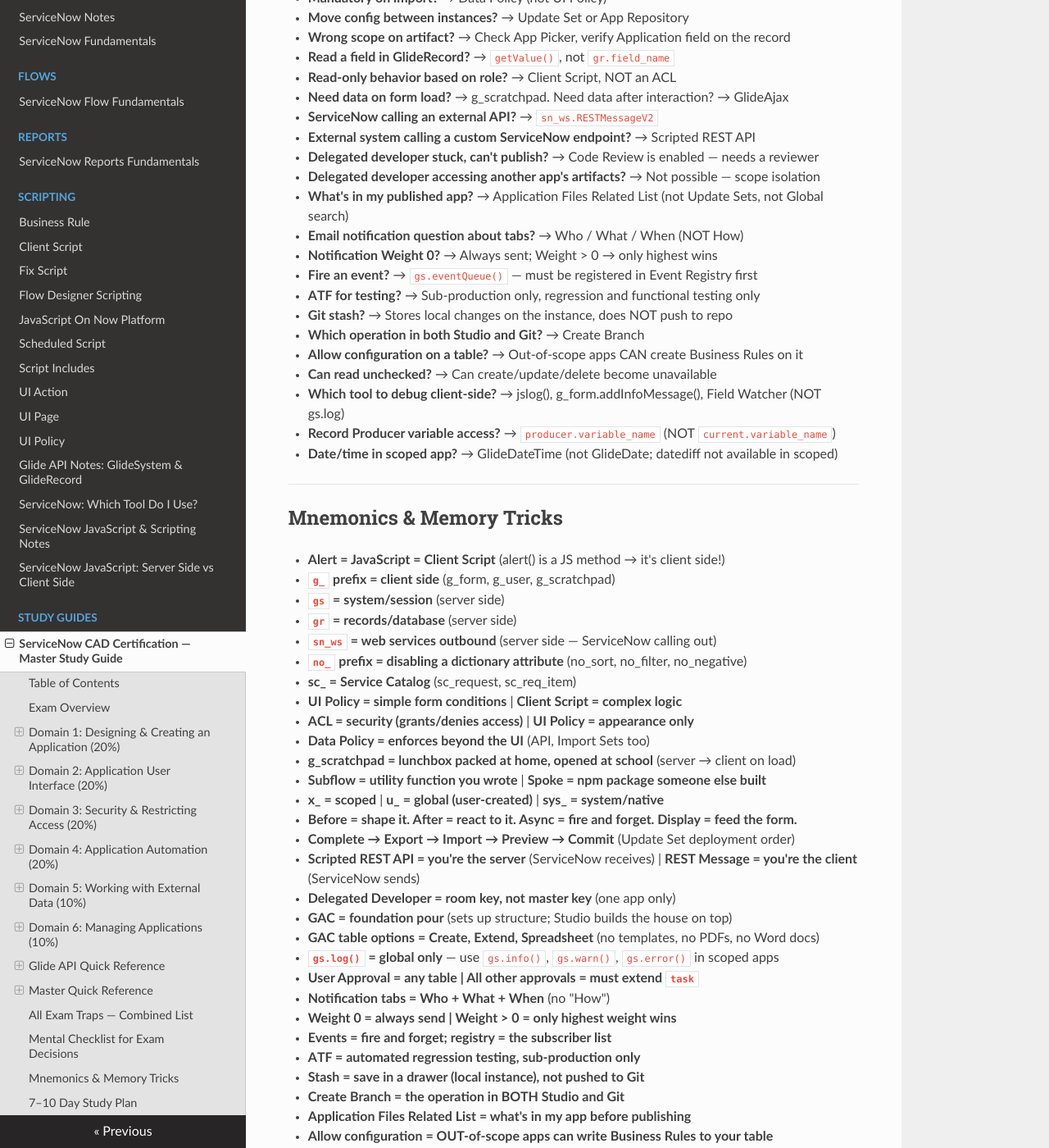
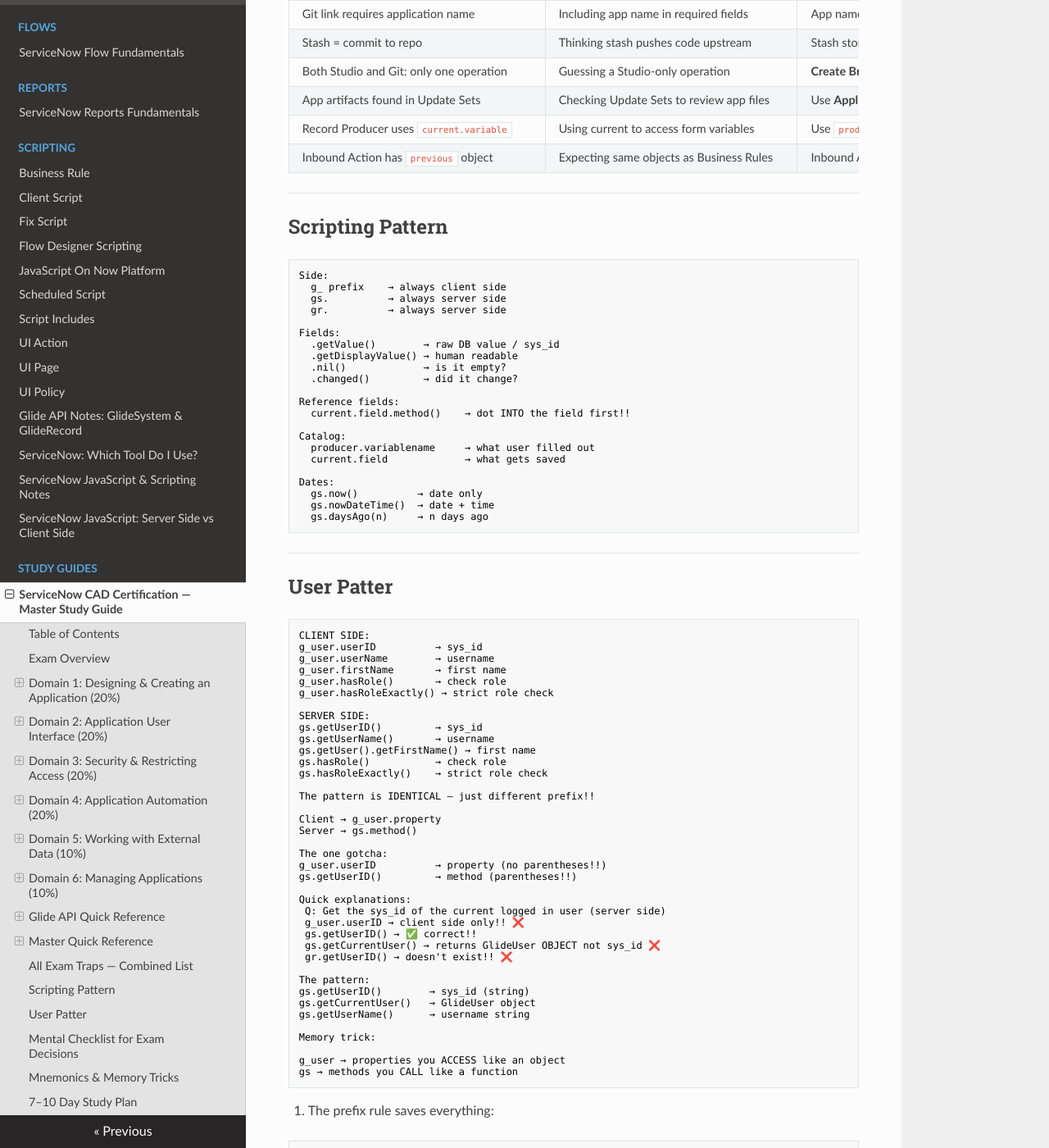
Before and after one commit to pinkpinball/servicenow-notes, an MkDocs documentation site: the page built from docs/Study_Guides/cad_study_guide.md, in a window 1280 px wide and 1400 px high, scrolled down 41337 px. Shown: the whole window at 82% size. Built offline with MkDocs 1.6.1, drawn with Linux system fonts in a browser that asks for light colours; nearby versions of some CDN libraries; some of the changed text lies outside the part shown.

Commit message:
added some sytaxt specific notes

````diff
--- a/docs/Study_Guides/cad_study_guide.md
+++ b/docs/Study_Guides/cad_study_guide.md
@@ -425,6 +425,27 @@
 gr.orderBy("field"); // ascending order
 gr.setLimit(10); // limit results
 gr.addEncodedQuery("active=true^priority=1"); // pre-built query string
+
+// ^ means AND
+active=true^priority=1^state=2
+
+// Translates to:
+// active = true AND priority = 1 AND state = 2
+```
+
+**The encoded query operators:**
+
+```
+^        → AND
+^OR      → OR
+^NQ      → starts a new query (advanced)
+=        → equals
+!=       → not equal
+LIKE     → contains
+STARTSWITH → starts with
+ENDSWITH   → ends with
+ISEMPTY  → is empty
+ISNOTEMPTY → is not empty
 ```
 
 | Mistake                           | Why it's wrong                                                       | Fix                                            |
@@ -1313,6 +1334,16 @@
 response.setContentType("application/json"); // set response content type
 response.setHeader("X-Custom", "val"); // set a response header
 response.setError(error); // set an error object on the response
+```
+
+**Key `Scripted REST` methods:**
+
+```javascript
+// Inside Scripted REST API resource:
+request.body.data; // parsed JSON object ✅
+request.getBody(); // raw string body
+request.getHeader("name"); // request header
+request.getQueryParameter("name"); // URL query param
 ```
 
 **Securing a Scripted REST API:**
@@ -1671,6 +1702,102 @@
 
 ---
 
+## Scripting Pattern
+
+```code
+Side:
+  g_ prefix    → always client side
+  gs.          → always server side
+  gr.          → always server side
+
+Fields:
+  .getValue()        → raw DB value / sys_id
+  .getDisplayValue() → human readable
+  .nil()             → is it empty?
+  .changed()         → did it change?
+
+Reference fields:
+  current.field.method()    → dot INTO the field first!!
+
+Catalog:
+  producer.variablename     → what user filled out
+  current.field             → what gets saved
+
+Dates:
+  gs.now()          → date only
+  gs.nowDateTime()  → date + time
+  gs.daysAgo(n)     → n days ago
+```
+
+---
+
+## User Patter
+
+```code
+CLIENT SIDE:
+g_user.userID          → sys_id
+g_user.userName        → username
+g_user.firstName       → first name
+g_user.hasRole()       → check role
+g_user.hasRoleExactly() → strict role check
+
+SERVER SIDE:
+gs.getUserID()         → sys_id
+gs.getUserName()       → username
+gs.getUser().getFirstName() → first name
+gs.hasRole()           → check role
+gs.hasRoleExactly()    → strict role check
+
+The pattern is IDENTICAL — just different prefix!!
+
+Client → g_user.property
+Server → gs.method()
+
+The one gotcha:
+g_user.userID          → property (no parentheses!!)
+gs.getUserID()         → method (parentheses!!)
+
+Quick explanations:
+ Q: Get the sys_id of the current logged in user (server side)
+ g_user.userID → client side only!! ❌
+ gs.getUserID() → ✅ correct!!
+ gs.getCurrentUser() → returns GlideUser OBJECT not sys_id ❌
+ gr.getUserID() → doesn't exist!! ❌
+
+The pattern:
+gs.getUserID()        → sys_id (string)
+gs.getCurrentUser()   → GlideUser object
+gs.getUserName()      → username string
+
+Memory trick:
+
+g_user → properties you ACCESS like an object
+gs → methods you CALL like a function
+```
+
+1. The prefix rule saves everything:
+
+```code
+   g\_ → client side
+   gs. → server side, system methods
+   gr. → GlideRecord operations
+```
+
+2. Parentheses rule:
+
+```code
+   g_user.userID → no parentheses (property)
+   gs.getUserID() → parentheses (method)
+```
+
+3. When two answers look identical:
+   Ask yourself:
+   - Server or client context?
+   - Property or method?
+   - Field level or record level?
+
+---
+
 ## Mental Checklist for Exam Decisions
 
 - **ACL issue?** → Table deny → stop; Record deny → stop; Field deny → restrict field only
````
